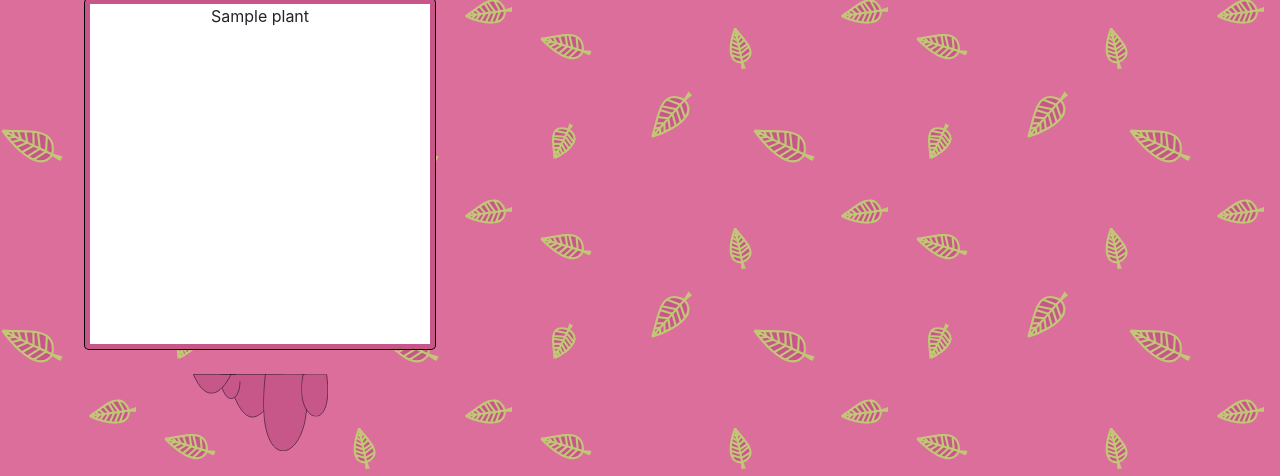
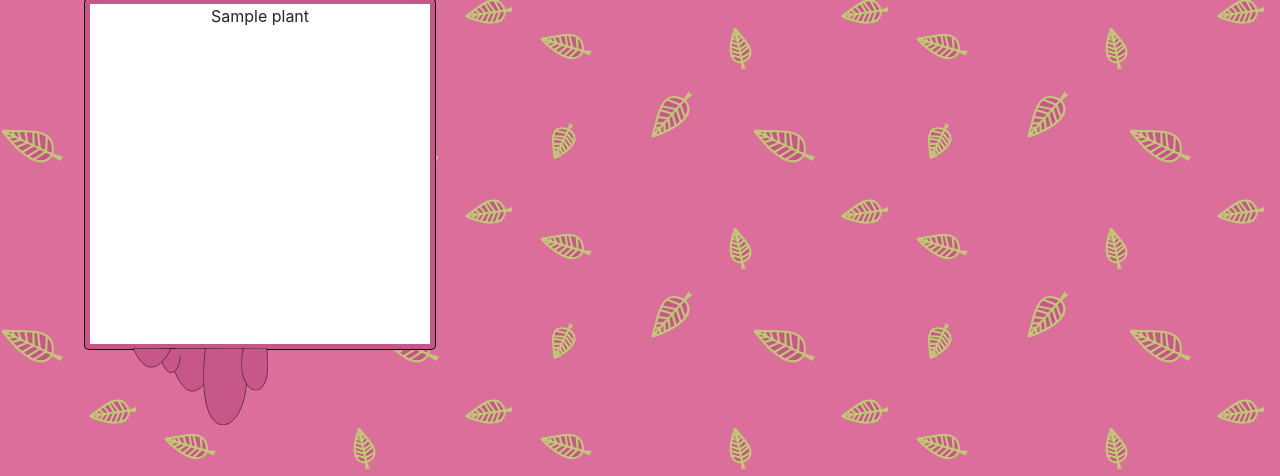
Before and after one commit to DimonAgon/May_green_again, a Django app: page /gardensite/ in a window 1280 px wide. Shown: the part 374-850 px from the top of the page. Run offline with Django 4.2, Linux system fonts and the light colour scheme; tables that the repository leaves empty hold one stand-in row (values such as "Sample post"); some libraries are stand-ins or nearby versions.

Commit message:
place smudge

```diff
--- a/shop/static/css/smudge.css
+++ b/shop/static/css/smudge.css
@@ -2,4 +2,7 @@
 
 /* TODO: add hover */
 .smudge{
+    position: relative;
+    top: -26px;
+    left: -60px;
 }
--- a/shop/templates/included/_plant_cell/_smudge.html
+++ b/shop/templates/included/_plant_cell/_smudge.html
@@ -1,3 +1,7 @@
+
+{% load static %}
+
+<link rel="stylesheet" href="{% static 'css/smudge.css' %}">
 
 <div class="smudge">
     <svg width="135" height="127" viewBox="0 0 271 155" fill="none" xmlns="http://www.w3.org/2000/svg">
```
